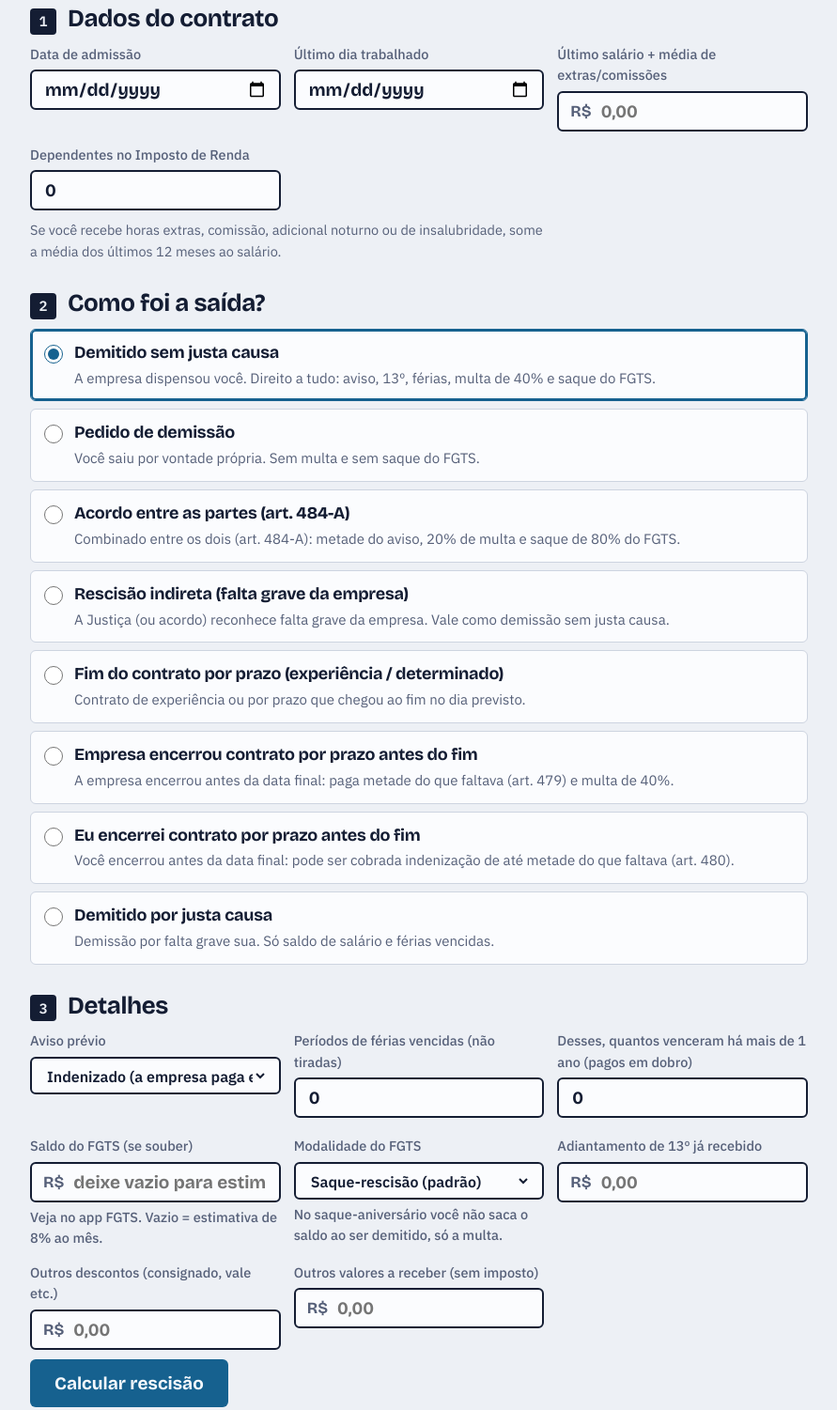
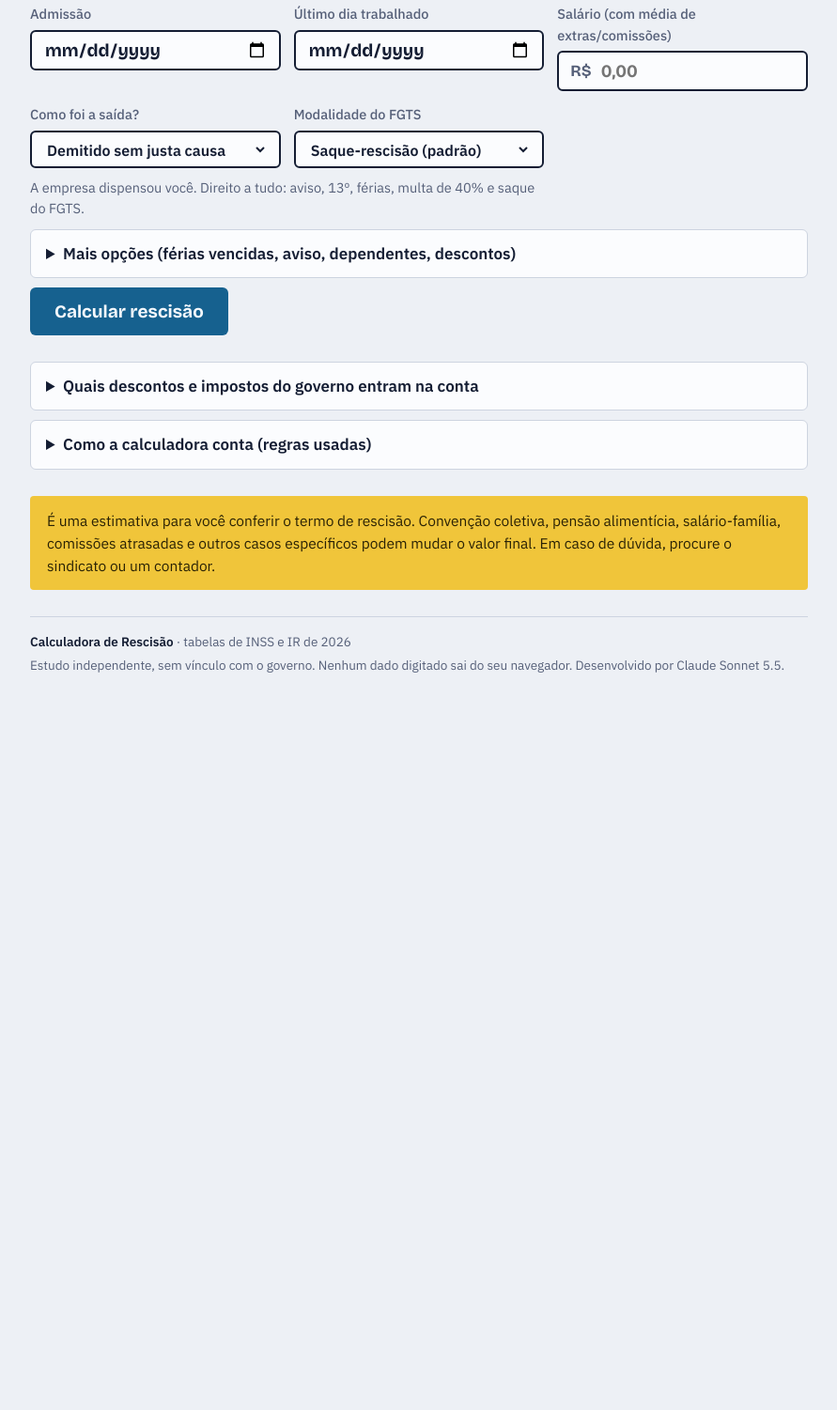
Before and after one commit to marcelokielwagen/calculadora-de-rescisao, a plain HTML site: page index.html in a window 1280 px wide. Shown: the part 208-1709 px from the top of the page at 94% size, without its empty margins (194-1085 px from the left). After the commit the page ends 975 px from the top, so only its background shows below. Drawn offline with nearby package versions, Linux system fonts and the light colour scheme.

Commit message:
Formulário mais enxuto: 5 campos e opções avançadas recolhidas
Co-Authored-By: Claude Sonnet 5.5 <noreply@anthropic.com>

```diff
--- a/index.html
+++ b/index.html
@@ -90,51 +90,42 @@ footer strong{color:var(--ink);font-weight:600}
   <p class="lead">Veja quanto você recebe ao sair do emprego, já com os descontos do governo (INSS e Imposto de Renda), o FGTS e a multa. Funciona para cada tipo de saída.</p>
 </header>
 
-<section class="stack noprint" aria-labelledby="s1">
-  <div class="step"><b>1</b><h2 id="s1">Dados do contrato</h2></div>
+<section class="stack noprint">
   <div class="grid">
-    <label class="f">Data de admissão
+    <label class="f">Admissão
       <div class="in"><input type="date" id="admissao"></div></label>
     <label class="f">Último dia trabalhado
       <div class="in"><input type="date" id="saida"></div></label>
-    <label class="f">Último salário + média de extras/comissões
+    <label class="f">Salário (com média de extras/comissões)
       <div class="in"><span>R$</span><input id="salario" inputmode="decimal" placeholder="0,00"></div></label>
-    <label class="f">Dependentes no Imposto de Renda
-      <div class="in"><input id="dependentes" type="number" min="0" max="20" value="0"></div></label>
+    <label class="f">Como foi a saída?
+      <div class="in"><select id="tipo"></select></div></label>
+    <label class="f">Modalidade do FGTS
+      <div class="in"><select id="modalidade"><option value="rescisao">Saque-rescisão (padrão)</option><option value="aniversario">Saque-aniversário</option></select></div></label>
+    <label class="f" id="boxFim" hidden>Fim previsto do contrato
+      <div class="in"><input type="date" id="fimContrato"></div></label>
   </div>
-  <p class="hint">Se você recebe horas extras, comissão, adicional noturno ou de insalubridade, some a média dos últimos 12 meses ao salário.</p>
-</section>
-
-<section class="stack noprint" aria-labelledby="s2">
-  <div class="step"><b>2</b><h2 id="s2">Como foi a saída?</h2></div>
-  <div class="strats" id="tipos"></div>
-  <label class="f" id="boxFim" hidden>Data prevista para o fim do contrato
-    <div class="in"><input type="date" id="fimContrato"></div></label>
-</section>
-
-<section class="stack noprint" aria-labelledby="s3">
-  <div class="step"><b>3</b><h2 id="s3">Detalhes</h2></div>
-  <div class="grid">
+  <p class="hint" id="descTipo"></p>
+  <details><summary>Mais opções (férias vencidas, aviso, dependentes, descontos)</summary>
+    <div class="grid" style="padding-top:12px">
       <label class="f" id="boxAviso">Aviso prévio
         <div class="in"><select id="aviso"></select></div></label>
-    <label class="f">Períodos de férias vencidas (não tiradas)
+      <label class="f">Férias vencidas não tiradas (períodos)
         <div class="in"><input id="feriasVencidas" type="number" min="0" max="5" value="0"></div>
         <span class="hint" id="hintAnos"></span></label>
-    <label class="f">Desses, quantos venceram há mais de 1 ano (pagos em dobro)
+      <label class="f">Desses, vencidos há mais de 1 ano (dobro)
         <div class="in"><input id="feriasDobro" type="number" min="0" max="5" value="0"></div></label>
-    <label class="f">Saldo do FGTS (se souber)
-      <div class="in"><span>R$</span><input id="saldoFGTS" inputmode="decimal" placeholder="deixe vazio para estimar"></div>
-      <span class="hint">Veja no app FGTS. Vazio = estimativa de 8% ao mês.</span></label>
-    <label class="f">Modalidade do FGTS
-      <div class="in"><select id="modalidade"><option value="rescisao">Saque-rescisão (padrão)</option><option value="aniversario">Saque-aniversário</option></select></div>
-      <span class="hint">No saque-aniversário você não saca o saldo ao ser demitido, só a multa.</span></label>
-    <label class="f">Adiantamento de 13º já recebido
+      <label class="f">Dependentes no IR
+        <div class="in"><input id="dependentes" type="number" min="0" max="20" value="0"></div></label>
+      <label class="f">Saldo do FGTS (vazio = estimar)
+        <div class="in"><span>R$</span><input id="saldoFGTS" inputmode="decimal" placeholder="estimado"></div></label>
+      <label class="f">13º já adiantado
         <div class="in"><span>R$</span><input id="adiantamento13" inputmode="decimal" placeholder="0,00"></div></label>
-    <label class="f">Outros descontos (consignado, vale etc.)
+      <label class="f">Outros descontos
         <div class="in"><span>R$</span><input id="outrosDescontos" inputmode="decimal" placeholder="0,00"></div></label>
-    <label class="f">Outros valores a receber (sem imposto)
+      <label class="f">Outros valores a receber
         <div class="in"><span>R$</span><input id="outrosProventos" inputmode="decimal" placeholder="0,00"></div></label>
-  </div>
+    </div></details>
   <button class="go" id="calc" type="button">Calcular rescisão</button>
   <div class="erro" id="erro" hidden></div>
 </section>
@@ -194,22 +185,17 @@ var DESC={
 var AV={indenizado:"Indenizado (a empresa paga e você não trabalha)",trabalhado:"Trabalhado (você cumpriu o aviso)",nao_cumprido:"Não cumpri (desconto de 30 dias)",dispensado:"Empresa me dispensou de cumprir"};
 var tipo="sem_justa";
 
-// fichas
-var box=$("tipos");
-Object.keys(R.TIPOS).forEach(function(k){
-  var l=document.createElement("label");l.className="strat"+(k===tipo?" sel":"");
-  l.innerHTML='<input type="radio" name="tipo" value="'+k+'"'+(k===tipo?" checked":"")+'><h3>'+R.TIPOS[k].nome+'</h3><p>'+DESC[k]+'</p>';
-  box.appendChild(l);
-});
+// tipo de saída
+var selT=$("tipo");
+Object.keys(R.TIPOS).forEach(function(k){var o=document.createElement("option");o.value=k;o.textContent=R.TIPOS[k].nome;selT.appendChild(o)});
 function setTipo(k){
-  tipo=k;
-  [].forEach.call(box.children,function(c){c.classList.toggle("sel",c.querySelector("input").value===k)});
+  tipo=k;$("descTipo").textContent=DESC[k];
   var T=R.TIPOS[k],sel=$("aviso");
   sel.innerHTML=T.aviso.map(function(a){return '<option value="'+a+'">'+AV[a]+'</option>'}).join("");
   $("boxAviso").hidden=!T.aviso.length;
   $("boxFim").hidden=!(k==="antecipado_empregador"||k==="antecipado_empregado");
 }
-box.addEventListener("change",function(e){setTipo(e.target.value);if(!$("res").hidden)calc()});
+selT.addEventListener("change",function(){setTipo(selT.value);if(!$("res").hidden)calc()});
 setTipo(tipo);
 
 // dica de anos de casa
```
Lines whose indentation alone changed are shown as unchanged.
